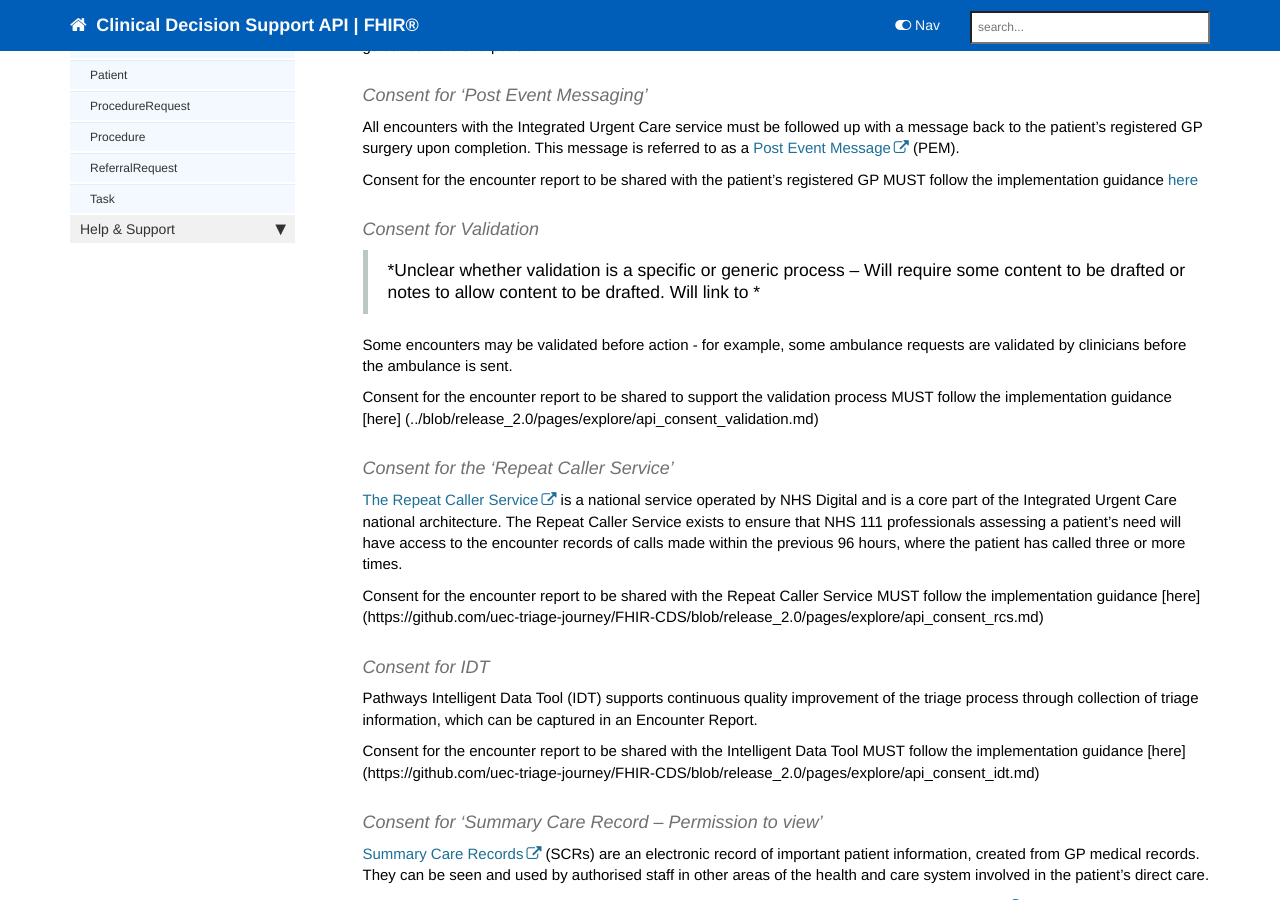
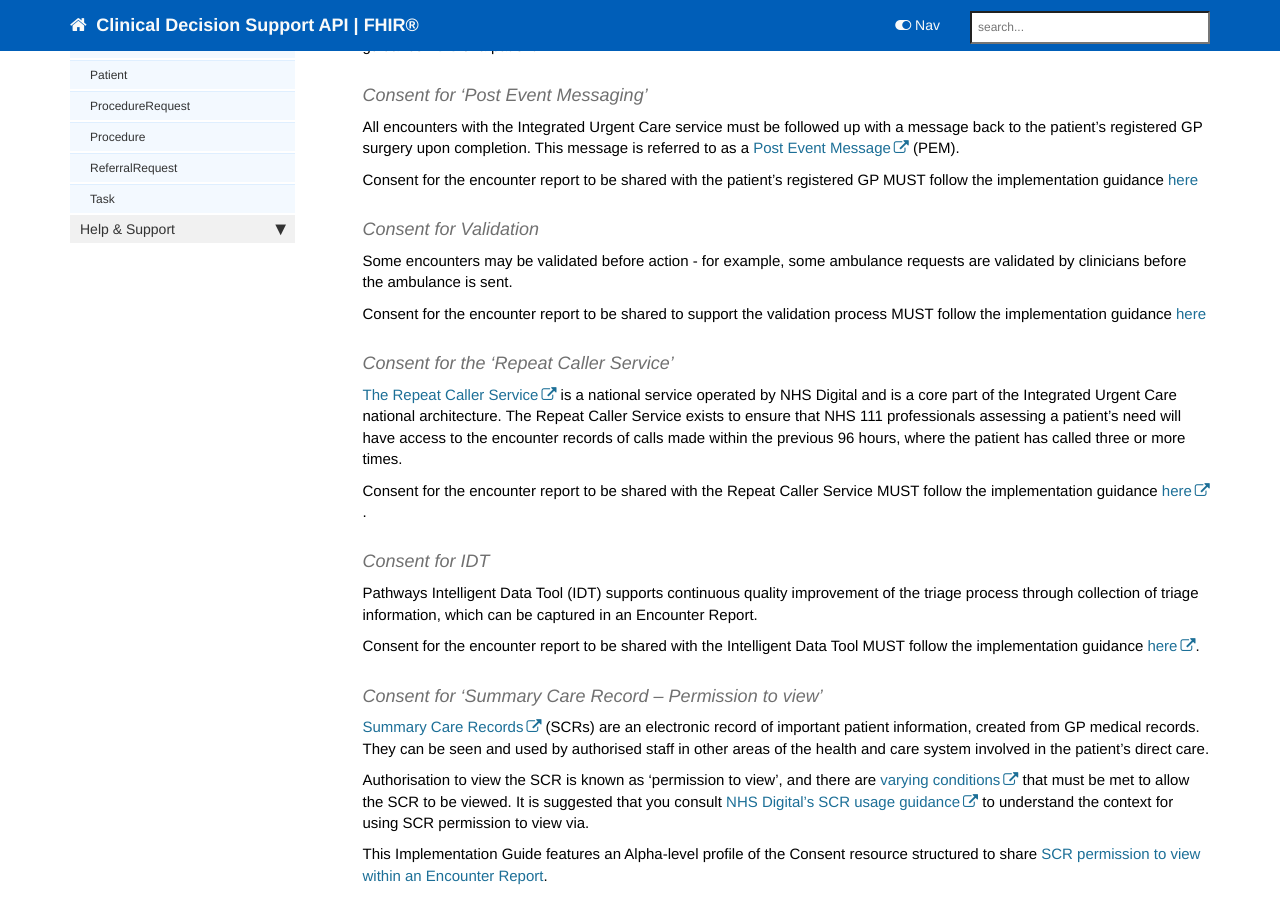
Before and after one commit to nhsconnect/FHIR-CDS, a Jekyll site: the page built from pages/explore/api_consent.md, in a window 1280 px wide and 900 px high, scrolled down 855 px. Built offline with Jekyll 4.4.1, drawn with Linux system fonts in a browser that asks for light colours; nearby versions of some CDN libraries; comment, search, counter and statistics services are not loaded.

Commit message:
Update api_consent.md

```diff
--- a/pages/explore/api_consent.md
+++ b/pages/explore/api_consent.md
@@ -47,33 +47,31 @@ Where an encounter cannot be fulfil the patient's health need, the patient will
 Consent to share the encounter report with other services to facilitate direct care of the patient MUST follow the implementation guidance [here](../blob/release_2.0/pages/explore/api_consent_???.md) of a patient
 
 
-
 #### Consent for ‘Post Event Messaging’ ####
 
 All encounters with the Integrated Urgent Care service must be followed up with a message back to the patient’s registered GP surgery upon completion. This message is referred to as a [Post Event Message]( https://developer.nhs.uk/apis/uec-tech-standards/post_event_messaging.html) (PEM).
 
 Consent for the encounter report to be shared with the patient's registered GP MUST follow the implementation guidance [here](../blob/release_2.0/pages/explore/api_consent_pem.md)
 
+
 #### Consent for Validation ####
->*Unclear whether validation is a specific or generic process – Will require some content to be drafted or notes to allow content to be drafted. Will link to  *
-
 Some encounters may be validated before action - for example, some ambulance requests are validated by clinicians before the ambulance is sent.
 
-Consent for the encounter report to be shared to support the validation process MUST follow the implementation guidance [here] (../blob/release_2.0/pages/explore/api_consent_validation.md)
+Consent for the encounter report to be shared to support the validation process MUST follow the implementation guidance [here](../blob/release_2.0/pages/explore/api_consent_validation.md)
+
 
 #### Consent for the ‘Repeat Caller Service’ ####
-[The Repeat Caller Service]( https://developer.nhs.uk/apis/uec-tech-standards/repeat_caller_service.html) is a national service operated by NHS Digital and is a core part of the Integrated Urgent Care national architecture.
+[The Repeat Caller Service](https://developer.nhs.uk/apis/uec-tech-standards/repeat_caller_service.html) is a national service operated by NHS Digital and is a core part of the Integrated Urgent Care national architecture.
 The Repeat Caller Service exists to ensure that NHS 111 professionals assessing a patient’s need will have access to the encounter records of calls made within the previous 96 hours, where the patient has called three or more times.
 
 
-Consent for the encounter report to be shared with the Repeat Caller Service MUST follow the implementation guidance [here] (https://github.com/uec-triage-journey/FHIR-CDS/blob/release_2.0/pages/explore/api_consent_rcs.md)
+Consent for the encounter report to be shared with the Repeat Caller Service MUST follow the implementation guidance [here](https://github.com/uec-triage-journey/FHIR-CDS/blob/release_2.0/pages/explore/api_consent_rcs.md).
 
 
 #### Consent for IDT ####
 Pathways Intelligent Data Tool (IDT) supports continuous quality improvement of the triage process through collection of triage information, which can be captured in an Encounter Report.
 
-Consent for the encounter report to be shared with the Intelligent Data Tool MUST follow the implementation guidance [here] (https://github.com/uec-triage-journey/FHIR-CDS/blob/release_2.0/pages/explore/api_consent_idt.md)
-
+Consent for the encounter report to be shared with the Intelligent Data Tool MUST follow the implementation guidance [here](https://github.com/uec-triage-journey/FHIR-CDS/blob/release_2.0/pages/explore/api_consent_idt.md).
 
 
 #### Consent for ‘Summary Care Record – Permission to view’ ####
@@ -82,4 +80,4 @@ Consent for the encounter report to be shared with the Intelligent Data Tool MUS
 
 Authorisation to view the SCR is known as ‘permission to view’, and there are [varying conditions](https://digital.nhs.uk/services/summary-care-records-scr/viewing-summary-care-records-scr#viewing-the-scr) that must be met to allow the SCR to be viewed. It is suggested that you consult [NHS Digital’s SCR usage guidance]( https://digital.nhs.uk/services/summary-care-records-scr#using-scr) to understand the context for using SCR permission to view via.
 
-This Implementation Guide features an Alpha-level profile of the Consent resource structured to share [SCR permission to view within an Encounter Report]( https://github.com/uec-triage-journey/FHIR-CDS/blob/release_2.0/pages/explore/api_consent_???.md).
+This Implementation Guide features an Alpha-level profile of the Consent resource structured to share [SCR permission to view within an Encounter Report](../blob/release_2.0/pages/explore/api_consent_scr_ptv.md).
```
